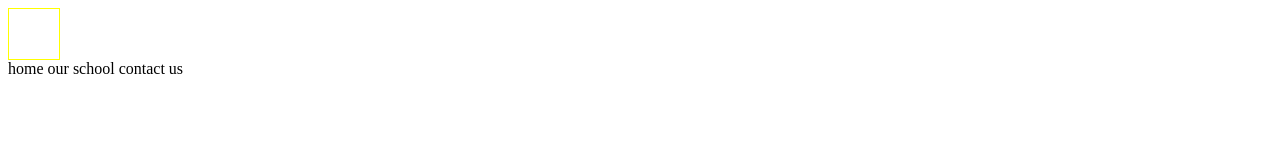
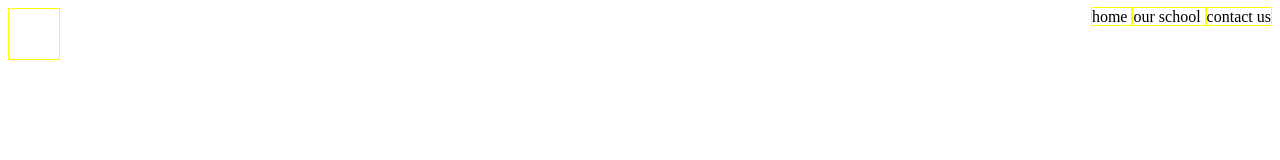
Before and after one commit to revou-fundamental-course/27-may-24-hamammzk, a plain HTML site: page index.html in a window 1280 px wide. Drawn offline with Linux system fonts and the light colour scheme.

Commit message:
inisiasi html

```diff
--- a/css/styles.css
+++ b/css/styles.css
@@ -1,7 +1,15 @@
 /* ini css */
 
+nav {
+    display: flex;
+    justify-content: space-between;
+}
 .logo-icon {
-    height : 50px;
+    height: 50px;
     width: 50px;
-    border: 1px solid yellow
+    border: 1px solid yellow;
 }
+
+.nav-item {
+    border: 1px solid yellow;
+}
```
Also changed, not shown: index.html (+1 -2 lines).
